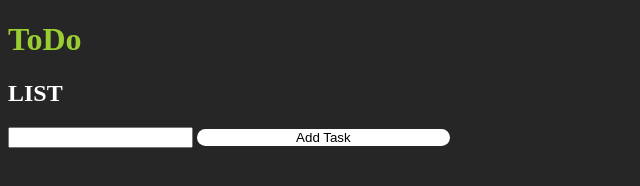
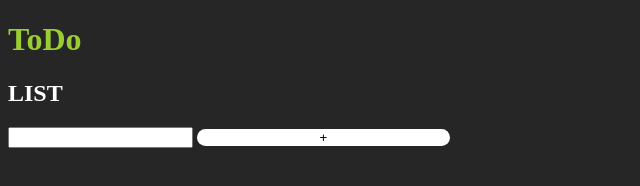
Before and after one commit to abhittac/todolist, a plain HTML site: page index.html in a window 1280 px wide. Shown: the full height of the page, 0-640 px from the left. Drawn offline with Linux system fonts and the light colour scheme.

Commit message:
Update index.html

```diff
--- a/index.html
+++ b/index.html
@@ -11,7 +11,7 @@
   <h1 class="todo">ToDo</h1>
   <h2 class="list">LIST</h2>
   <input type="text" id="user">
-  <button id="add">Add Task</button>
+  <button id="add">+</button>
   <ul id="parent">
 
   </ul>
```
